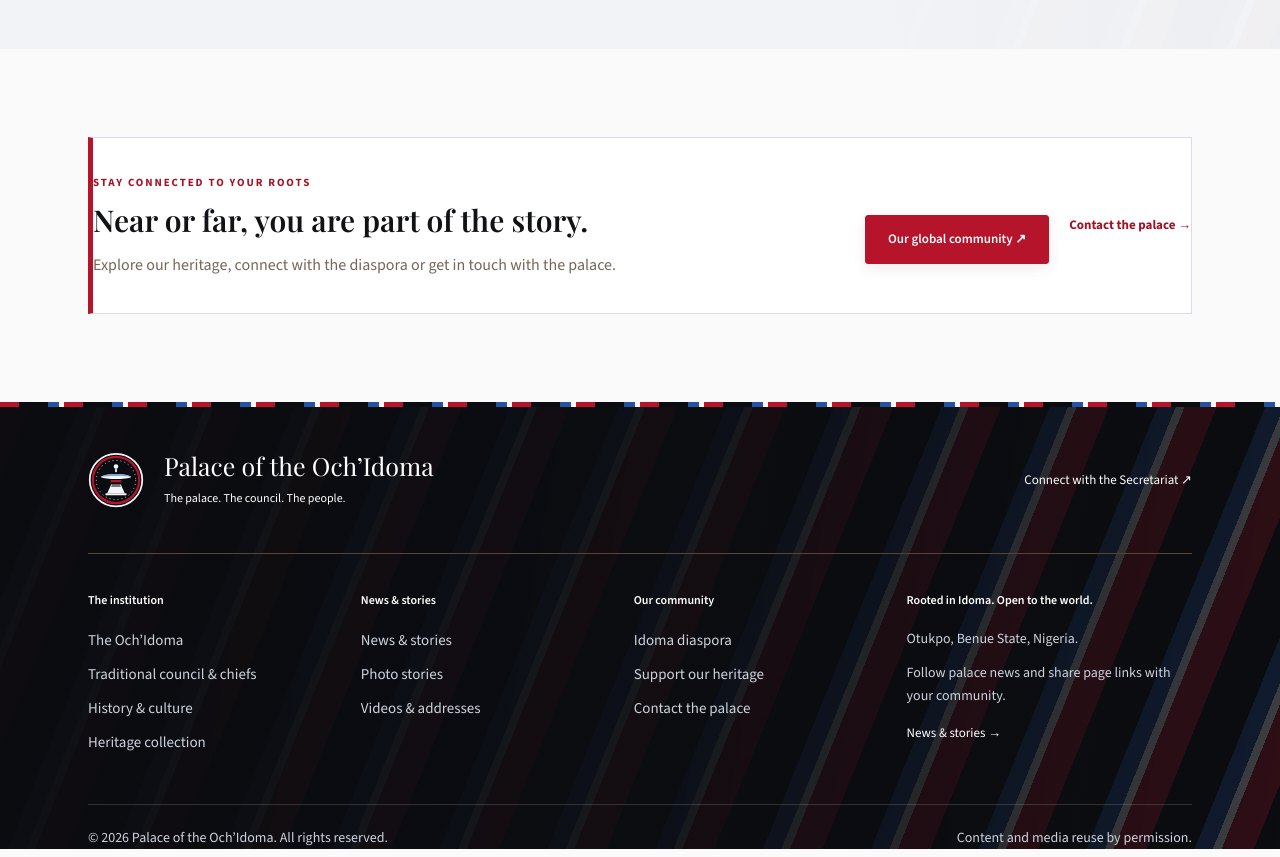
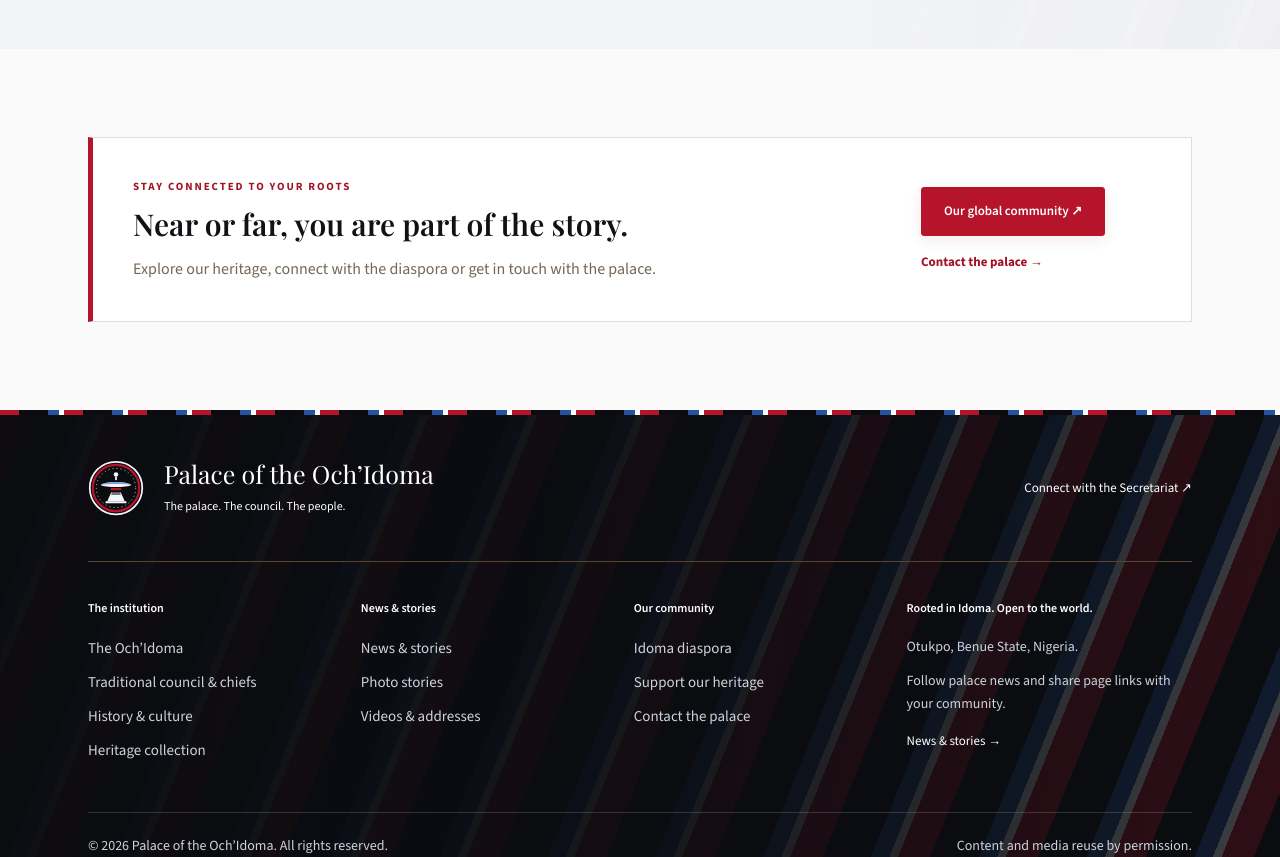
Before and after one commit to Abzmoni/ochidoma, a Next.js app: page / in a window 1280 px wide. Shown: the part 3380-4237 px from the top of the page. Built offline with nearby package versions, Linux system fonts and the light colour scheme; no server answers.

Commit message:
fix: restore spacing in shared contact panels

```diff
--- a/src/app/globals.css
+++ b/src/app/globals.css
@@ -760,14 +760,19 @@
 .contact-band {
   border-top: 1px solid #cdb78e;
   border-bottom: 1px solid #cdb78e;
-  padding: 36px 0;
+  padding: clamp(24px, 4vw, 40px);
   display: flex;
   align-items: center;
   gap: 40px;
   justify-content: space-between;
 }
-.contact-band > div {
+.contact-band > div:first-child {
+  flex: 1;
+  min-width: 0;
   max-width: 690px;
+}
+.gateway-grid + .contact-band {
+  margin-top: clamp(32px, 5vw, 56px);
 }
 .contact-band h2 {
   font-size: 30px;
@@ -780,7 +785,16 @@
   flex-shrink: 0;
 }
 .contact-band .button-row {
-  min-width: 210px;
+  flex: 0 0 230px;
+  min-width: 0;
+  max-width: 100%;
+  margin-top: 0;
+  align-items: center;
+  gap: 16px;
+}
+.contact-band .palace-button {
+  max-width: 100%;
+  text-align: center;
 }
 .page-intro {
   background: #eee6d9;
@@ -1185,6 +1199,10 @@
   .contact-band {
     align-items: start;
     flex-direction: column;
+    gap: 24px;
+  }
+  .contact-band .button-row {
+    flex-basis: auto;
   }
   .footer-columns {
     grid-template-columns: 1fr 1fr;
```
